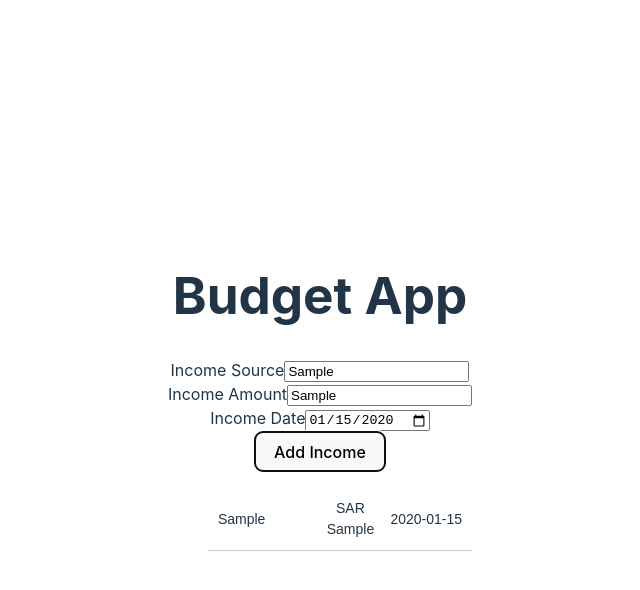
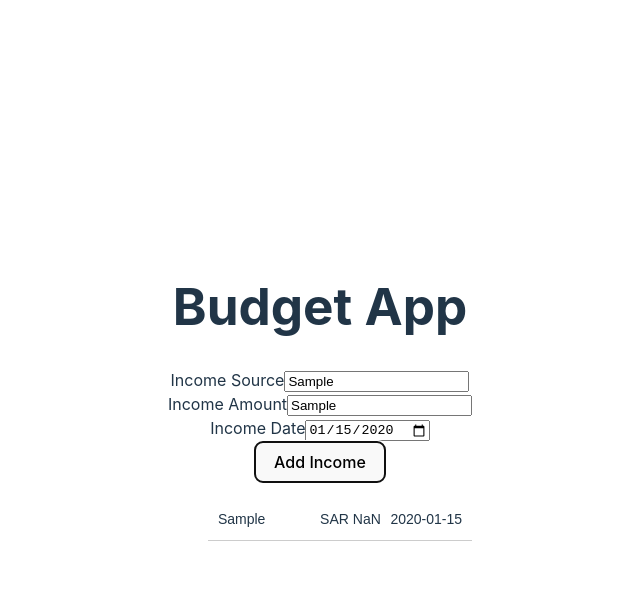
Before and after one commit to Turkiano/Budget-App-Frontend, a React (Vite) app: page / in a window 1280 px wide. Both pictures are taken after typing "Sample", "Sample", "2020-01-15" into the empty fields and a click on the button "Add Income". Shown: the top 590 px of the page, without its empty margins (320-960 px from the left). Built offline with nearby package versions, Linux system fonts and the light colour scheme.

Commit message:
working with UUID package

```diff
--- a/package.json
+++ b/package.json
@@ -16,6 +16,7 @@
     "@emotion/styled": "^11.14.0",
     "react": "^18.3.1",
     "react-dom": "^18.3.1",
+    "uuid": "^11.0.4",
     "vite-tsconfig-paths": "^5.1.4"
   },
   "devDependencies": {
--- a/src/Components/IncomeWrapper.tsx
+++ b/src/Components/IncomeWrapper.tsx
@@ -2,8 +2,11 @@ import '../Styling/IncomeWrapper.css';
 
 import { useState } from 'react';
 import { IncomeForm } from './IncomeForm';
+import { v4 as uuidv4 } from 'uuid'; // Install uuid with `npm install uuid`
+
 
 type Income = {
+  id: string
   source: string;
   amount: number;
   date: string;
@@ -11,12 +14,14 @@ type Income = {
 export function IncomeWrapper() {
   const [incomes, setIncomes] = useState<Income[]>([]);
   const [income, setIncome] = useState<Income>({
+    id: uuidv4(), // Generate a unique ID
     source: '',
     amount: 0,
     date: new Date().toLocaleDateString(),
   });
 
   console.log('income: ', income); //this is for testing our new Structure
+  console.log('newIncome: ', incomes);
 
   const handelChange = (e) => {
     const { name, value } = e.target;
@@ -29,18 +34,25 @@ export function IncomeWrapper() {
   const handelChangeDate = (e) => {
     setIncome({
       ...income,
-      date: new Date(e.target.value),
-    });
+      date: new Date(e.target.value).toLocaleDateString(),
+        });
   };
 
   const handelSubmit = (e) => {
     e.preventDefault();
     const newIncome: Income = {
+      id: uuidv4(), // Ensure a new unique ID
       source: income.source,
-      amount: income.amount,
+      amount: Number(income.amount),
       date: income.date,
     };
     setIncomes([...incomes, newIncome]);
+    setIncome({
+      id: uuidv4(),
+      source: '',
+      amount: 0,
+      date: new Date().toLocaleDateString(),
+    }); // Reset the form
     console.log('incomes: ', newIncome);
   };
 
@@ -52,11 +64,11 @@ export function IncomeWrapper() {
         handelChangeDate={handelChangeDate}
       />
 
-      <ul className="details">
+      <ul className="details" >
         {incomes.map((income) => {
           return (
-            <li className="detail-item">
-              <span className="income-source">{income.source}</span>
+            <li  className="detail-item" key={income.id}>
+              <span className="income-source" >{income.source} </span>
               <span className="income-amount">SAR {income.amount}</span>
               <span className="income-date">{income.date}</span>
             </li>
```
Also changed, not shown: 2 other files (tests, documents, lock files or other folders).
